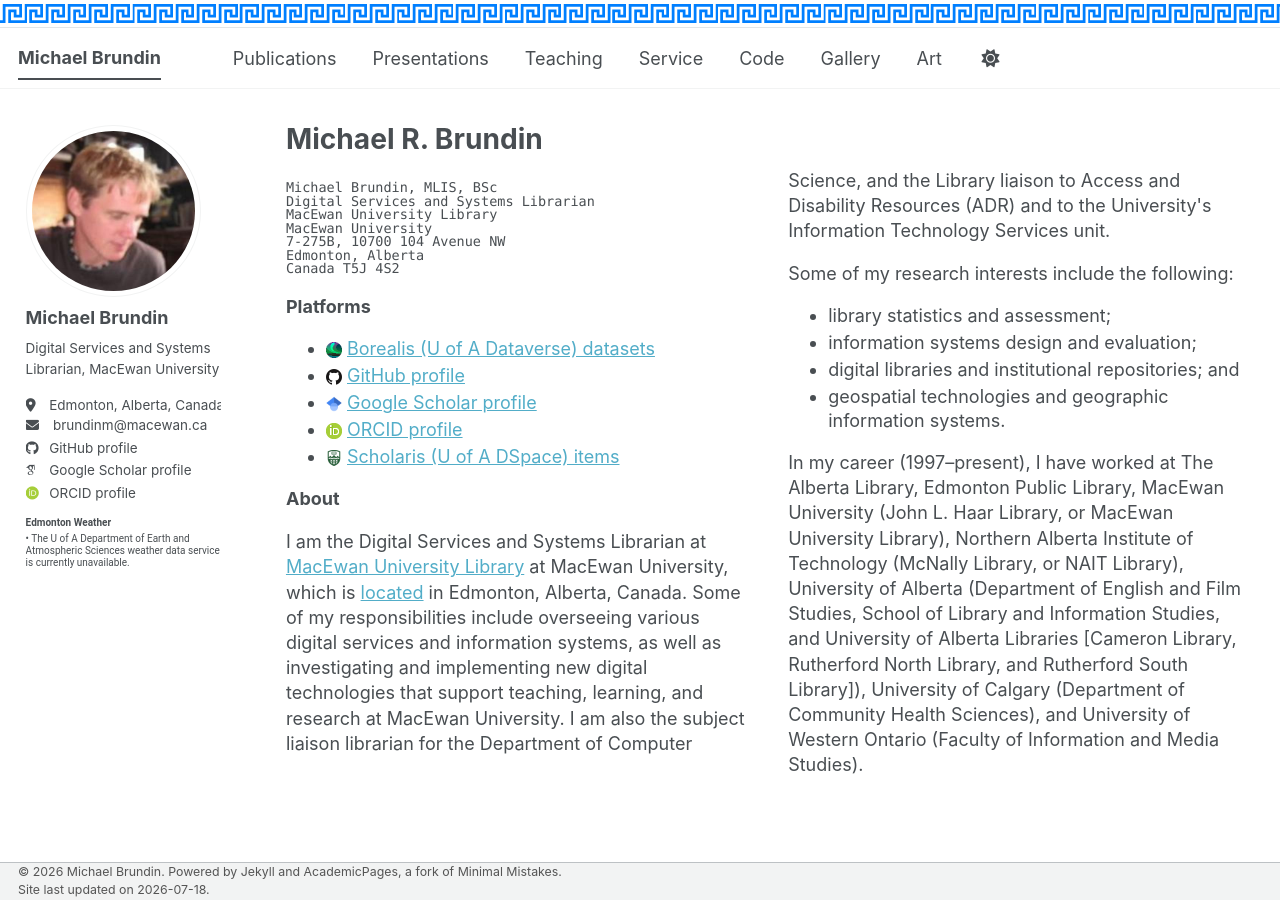
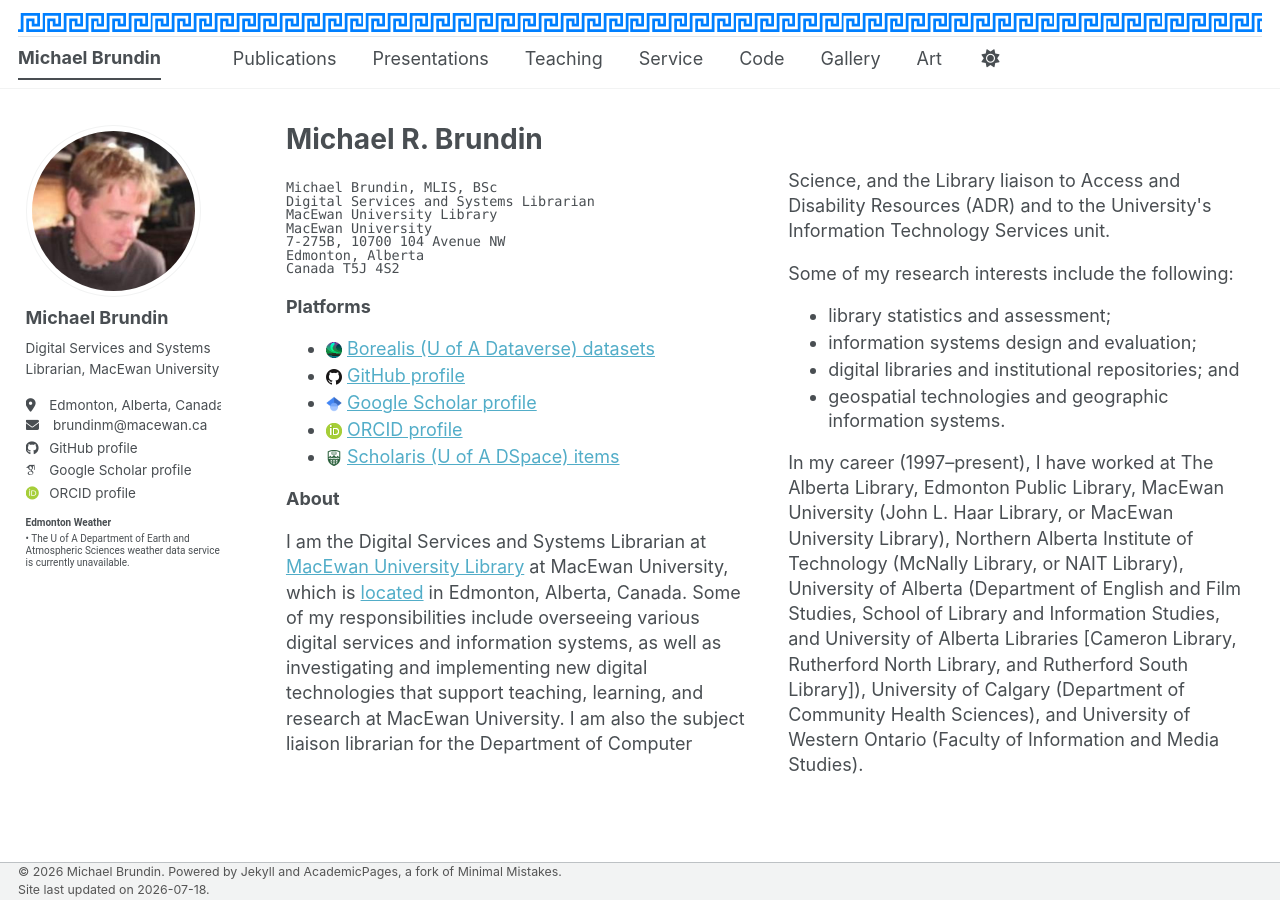
Before and after one commit to brundinm/brundinm.github.io, a Jekyll site: the page built from _pages/about.md, in a window 1280 px wide. Built offline with Jekyll 4.4.1, drawn with Linux system fonts in a browser that asks for light colours; some web fonts are replaced; a script bundle is joined from its source files by our own code; library files that are not in the unit come from our copies.

Commit message:
Update masthead.html

```diff
--- a/_includes/masthead.html
+++ b/_includes/masthead.html
@@ -1,5 +1,6 @@
 {% include base_path %}
 <div class="masthead">
+  <div class="masthead__inner-wrap">
 
 <!-- MRB: Code to display a meander or key pattern border -->
 
@@ -24,11 +25,10 @@
 }
 </style>
 
-<div class="meander-banner"></div>
+<div class="meander-banner "></div>
 
 <!-- End custom meander code -->
 
-  <div class="masthead__inner-wrap">
     <div class="masthead__menu">
       <nav id="site-nav" class="greedy-nav">
         <button><span class="navicon"></span></button>
```
